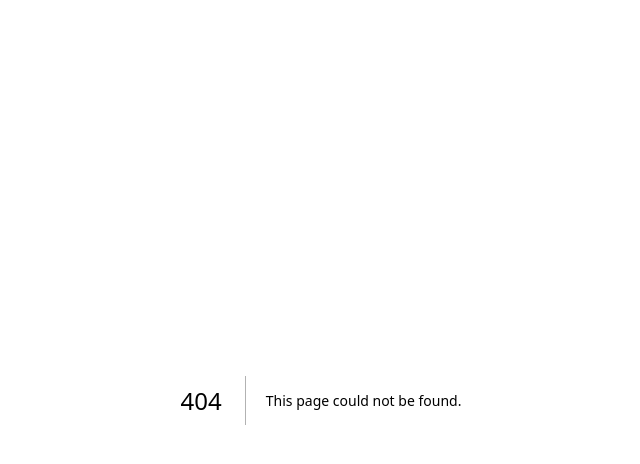
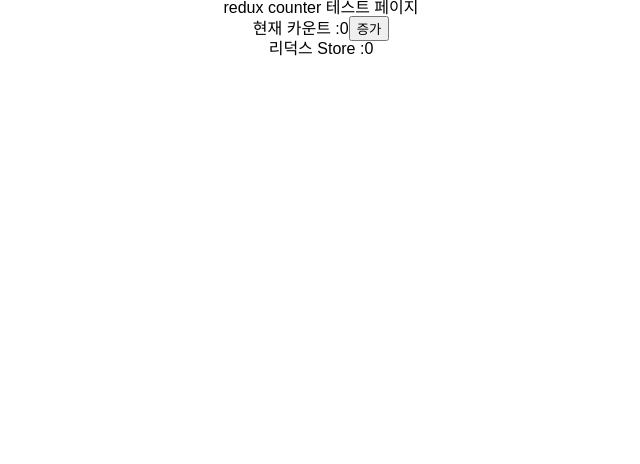
Before and after one commit to happy-shopping/tpl_nextjs, a Next.js app: page /counter in a window 1280 px wide. Before the commit this address had no page. Shown: the top 464 px of the page, without its empty margins (319-959 px from the left). Built offline with nearby package versions, Linux system fonts and the light colour scheme.

Commit message:
Redux, Redux-Toolkit 설치 및 예제 페이지 작성

```diff
--- a/package.json
+++ b/package.json
@@ -15,6 +15,7 @@
     "prettier": "prettier --write src/**/*.{js,ts,jsx,tsx,json,css}"
   },
   "dependencies": {
+    "@reduxjs/toolkit": "^1.9.5",
     "@tanstack/query-core": "^4.29.17",
     "@tanstack/react-query": "^4.29.18",
     "@types/node": "20.3.2",
@@ -25,6 +26,7 @@
     "next": "13.4.7",
     "react": "18.2.0",
     "react-dom": "18.2.0",
+    "react-redux": "^8.1.1",
     "styled-components": "^6.0.0-rc.6",
     "styled-reset": "^4.4.7"
   },
--- /dev/null
+++ b/src/components/sample_counter/sample_counter.tsx
@@ -0,0 +1,37 @@
+"use client"
+
+import styled from "styled-components"
+import { useState } from "react"
+import { useAppDispatch, useAppSelector } from "@/hooks"
+import { setCount } from "@/store/reducer/counter"
+
+const Wrapper = styled.div`
+  display: flex;
+  flex-direction: column;
+  justify-content: center;
+  align-items: center;
+  width: 100%;
+`
+
+export default function SampleCounter() {
+  const [isCount, setIsCount] = useState(0)
+  const reduxCount = useAppSelector((state) => state.counter.count)
+  const dispatch = useAppDispatch()
+
+  const onClickAddCount = () => {
+    setIsCount(isCount + 1)
+    dispatch(setCount(isCount + 1))
+  }
+  return (
+    <Wrapper>
+      <h1> redux counter 테스트 페이지</h1>
+      <div>
+        <span>현재 카운트 :{isCount}</span>
+        <button type="button" onClick={onClickAddCount}>
+          증가
+        </button>
+      </div>
+      <div>리덕스 Store :{reduxCount}</div>
+    </Wrapper>
+  )
+}
--- /dev/null
+++ b/src/hooks/index.ts
@@ -0,0 +1,2 @@
+export { default as useAppSelector } from "./useAppSelector"
+export { default as useAppDispatch } from "./useAppDispatch"
--- /dev/null
+++ b/src/hooks/useAppDispatch.ts
@@ -0,0 +1,6 @@
+import { useDispatch } from "react-redux"
+import type { AppDispatch } from "@/store"
+
+const useAppDispatch: () => AppDispatch = useDispatch
+
+export default useAppDispatch
--- /dev/null
+++ b/src/hooks/useAppSelector.ts
@@ -0,0 +1,7 @@
+import { useSelector } from "react-redux"
+import type { TypedUseSelectorHook } from "react-redux"
+import { RootState } from "@/store"
+
+const useAppSelector: TypedUseSelectorHook<RootState> = useSelector
+
+export default useAppSelector
--- a/src/pages/_app.tsx
+++ b/src/pages/_app.tsx
@@ -2,6 +2,8 @@ import type { AppProps } from "next/app"
 import GlobalStyle from "@/styles/globalStyles"
 import { QueryClient } from "@tanstack/query-core"
 import { QueryClientProvider } from "@tanstack/react-query"
+import { Provider } from "react-redux"
+import store from "@/store"
 
 export default function App({ Component, pageProps }: AppProps) {
   const queryClient = new QueryClient({
@@ -13,9 +15,11 @@ export default function App({ Component, pageProps }: AppProps) {
   })
 
   return (
-    <QueryClientProvider client={queryClient}>
-      <GlobalStyle />
-      <Component {...pageProps} />
-    </QueryClientProvider>
+    <Provider store={store}>
+      <QueryClientProvider client={queryClient}>
+        <GlobalStyle />
+        <Component {...pageProps} />
+      </QueryClientProvider>
+    </Provider>
   )
 }
--- /dev/null
+++ b/src/pages/counter/index.tsx
@@ -0,0 +1,5 @@
+import SampleCounter from "@/components/sample_counter/sample_counter"
+
+export default function CounterPage() {
+  return <SampleCounter />
+}
--- a/src/pages/index.tsx
+++ b/src/pages/index.tsx
@@ -9,6 +9,9 @@ export default function Home() {
       <li>
         <Link href="/react-query">react-query 예제 페이지</Link>
       </li>
+      <li>
+        <Link href="/counter">Redux counter 예제 페이지</Link>
+      </li>
     </main>
   )
 }
--- /dev/null
+++ b/src/store/index.ts
@@ -0,0 +1,14 @@
+import { configureStore } from "@reduxjs/toolkit"
+import counterReducer from "./reducer/counter"
+
+const store = configureStore({
+  reducer: {
+    counter: counterReducer
+  },
+  devTools: process.env.NODE_ENV !== "production"
+})
+
+export type RootState = ReturnType<typeof store.getState>
+export type AppDispatch = typeof store.dispatch
+
+export default store
--- /dev/null
+++ b/src/store/reducer/counter.ts
@@ -0,0 +1,22 @@
+import { createSlice } from "@reduxjs/toolkit"
+import type { PayloadAction } from "@reduxjs/toolkit"
+
+interface State {
+  count: number
+}
+
+const slice = createSlice({
+  name: "counter",
+  initialState: {
+    count: 0
+  },
+  reducers: {
+    setCount: (state: State, action: PayloadAction<number>) => {
+      state.count = action.payload
+    }
+  }
+})
+
+export const { setCount } = slice.actions
+
+export default slice.reducer
```
Also changed, not shown: 37 other files (tests, documents, lock files or other folders).
